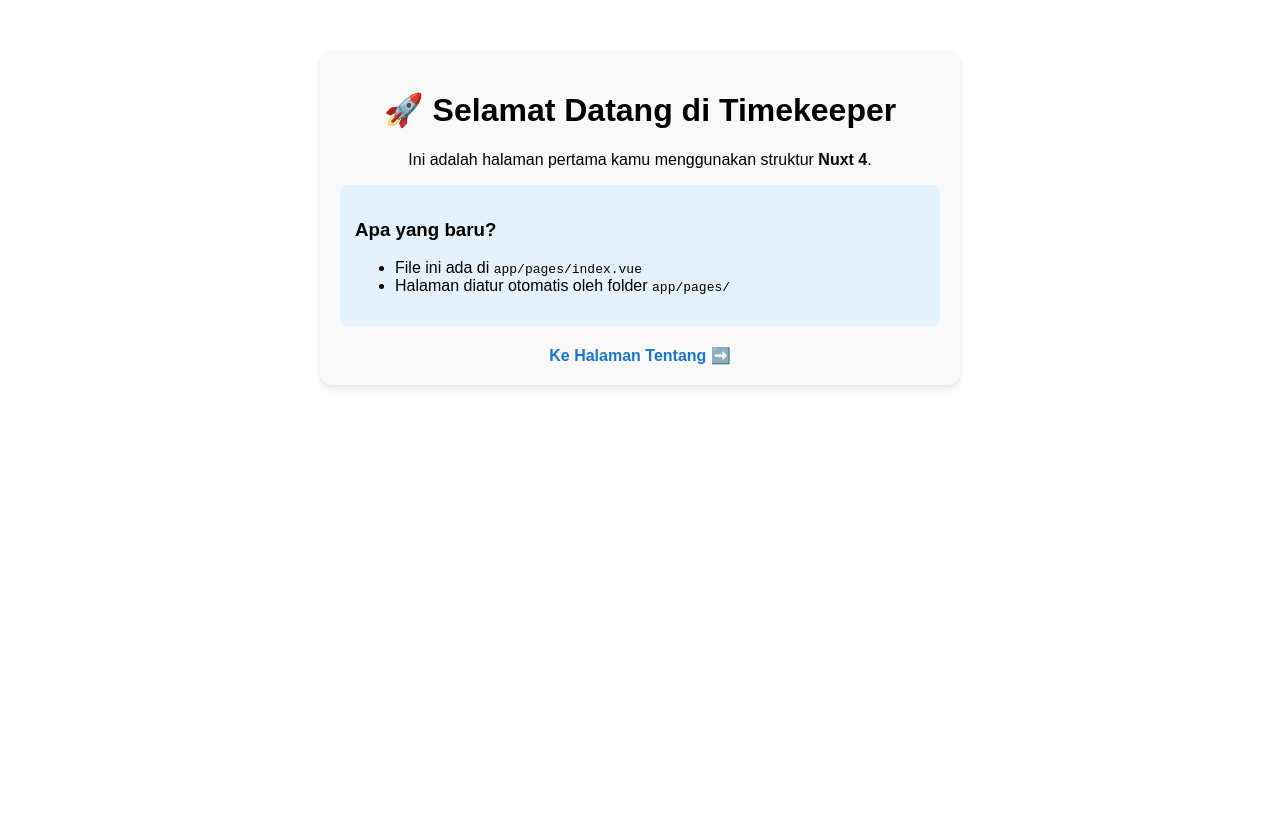
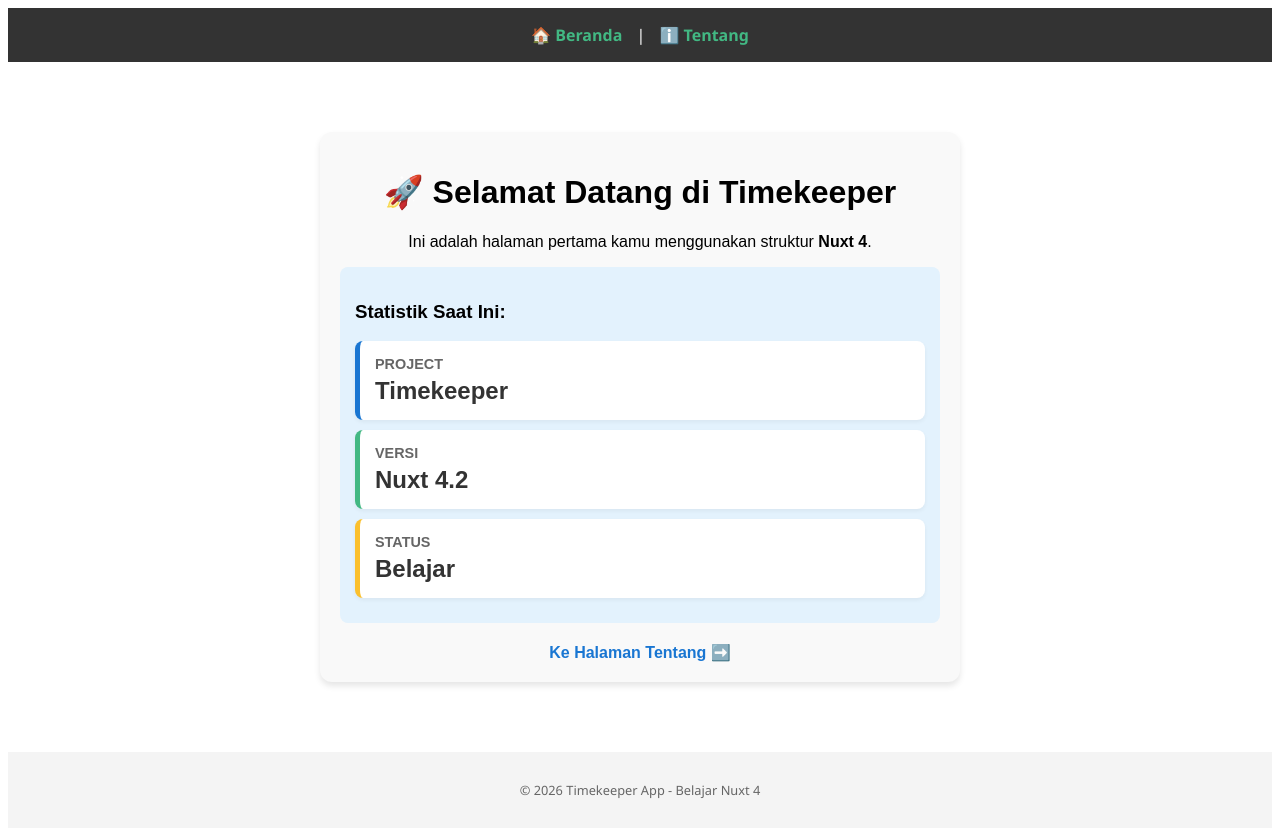
Before and after one commit to atiohaidar/timekeeper, a Nuxt app: page / in a window 1280 px wide. Before the commit the page ends 800 px from the top, so only its background shows below. Built offline with nearby package versions, Linux system fonts and the light colour scheme.

Commit message:
Learn: Layout Default dan Komponen

```diff
--- a/app/app.vue
+++ b/app/app.vue
@@ -1,6 +1,8 @@
 <template>
   <div>
     <NuxtRouteAnnouncer />
-    <NuxtPage />
+    <NuxtLayout>
+      <NuxtPage />
+    </NuxtLayout>
   </div>
 </template>
--- /dev/null
+++ b/app/components/StatusCard.vue
@@ -0,0 +1,37 @@
+<script setup lang="ts">
+defineProps<{
+  title: string
+  value: string | number
+  color?: string
+}>()
+</script>
+
+<template>
+  <div class="card" :style="{ borderLeft: `5px solid ${color || '#42b883'}` }">
+    <h4 class="card-title">{{ title }}</h4>
+    <p class="card-value">{{ value }}</p>
+  </div>
+</template>
+
+<style scoped>
+.card {
+  background: white;
+  padding: 15px;
+  border-radius: 8px;
+  box-shadow: 0 2px 4px rgba(0,0,0,0.05);
+  margin: 10px 0;
+  text-align: left;
+}
+.card-title {
+  margin: 0;
+  font-size: 0.9rem;
+  color: #666;
+  text-transform: uppercase;
+}
+.card-value {
+  margin: 5px 0 0;
+  font-size: 1.5rem;
+  font-weight: bold;
+  color: #333;
+}
+</style>
--- /dev/null
+++ b/app/layouts/default.vue
@@ -0,0 +1,50 @@
+<template>
+  <div class="layout-wrapper">
+    <header class="main-header">
+      <nav>
+        <NuxtLink to="/">🏠 Beranda</NuxtLink> |
+        <NuxtLink to="/about">ℹ️ Tentang</NuxtLink>
+      </nav>
+    </header>
+
+    <main class="content-area">
+      <slot />
+    </main>
+
+    <footer class="main-footer">
+      <p>&copy; 2026 Timekeeper App - Belajar Nuxt 4</p>
+    </footer>
+  </div>
+</template>
+
+<style scoped>
+.layout-wrapper {
+  display: flex;
+  flex-direction: column;
+  min-height: 100vh;
+  font-family: 'Segoe UI', Tahoma, Geneva, Verdana, sans-serif;
+}
+.main-header {
+  background: #333;
+  color: white;
+  padding: 1rem;
+  text-align: center;
+}
+.main-header nav a {
+  color: #42b883;
+  text-decoration: none;
+  margin: 0 10px;
+  font-weight: bold;
+}
+.content-area {
+  flex: 1;
+  padding: 20px;
+}
+.main-footer {
+  background: #f4f4f4;
+  text-align: center;
+  padding: 1rem;
+  font-size: 0.8rem;
+  color: #666;
+}
+</style>
--- a/app/pages/index.vue
+++ b/app/pages/index.vue
@@ -4,11 +4,12 @@
     <p>Ini adalah halaman pertama kamu menggunakan struktur <strong>Nuxt 4</strong>.</p>
 
     <div class="info-box">
-      <h3>Apa yang baru?</h3>
-      <ul>
-        <li>File ini ada di <code>app/pages/index.vue</code></li>
-        <li>Halaman diatur otomatis oleh folder <code>app/pages/</code></li>
-      </ul>
+      <h3>Statistik Saat Ini:</h3>
+      <div class="stats-grid">
+        <StatusCard title="Project" value="Timekeeper" color="#1976d2" />
+        <StatusCard title="Versi" value="Nuxt 4.2" color="#42b883" />
+        <StatusCard title="Status" value="Belajar" color="#fbc02d" />
+      </div>
     </div>
 
     <div class="navigation">
```
